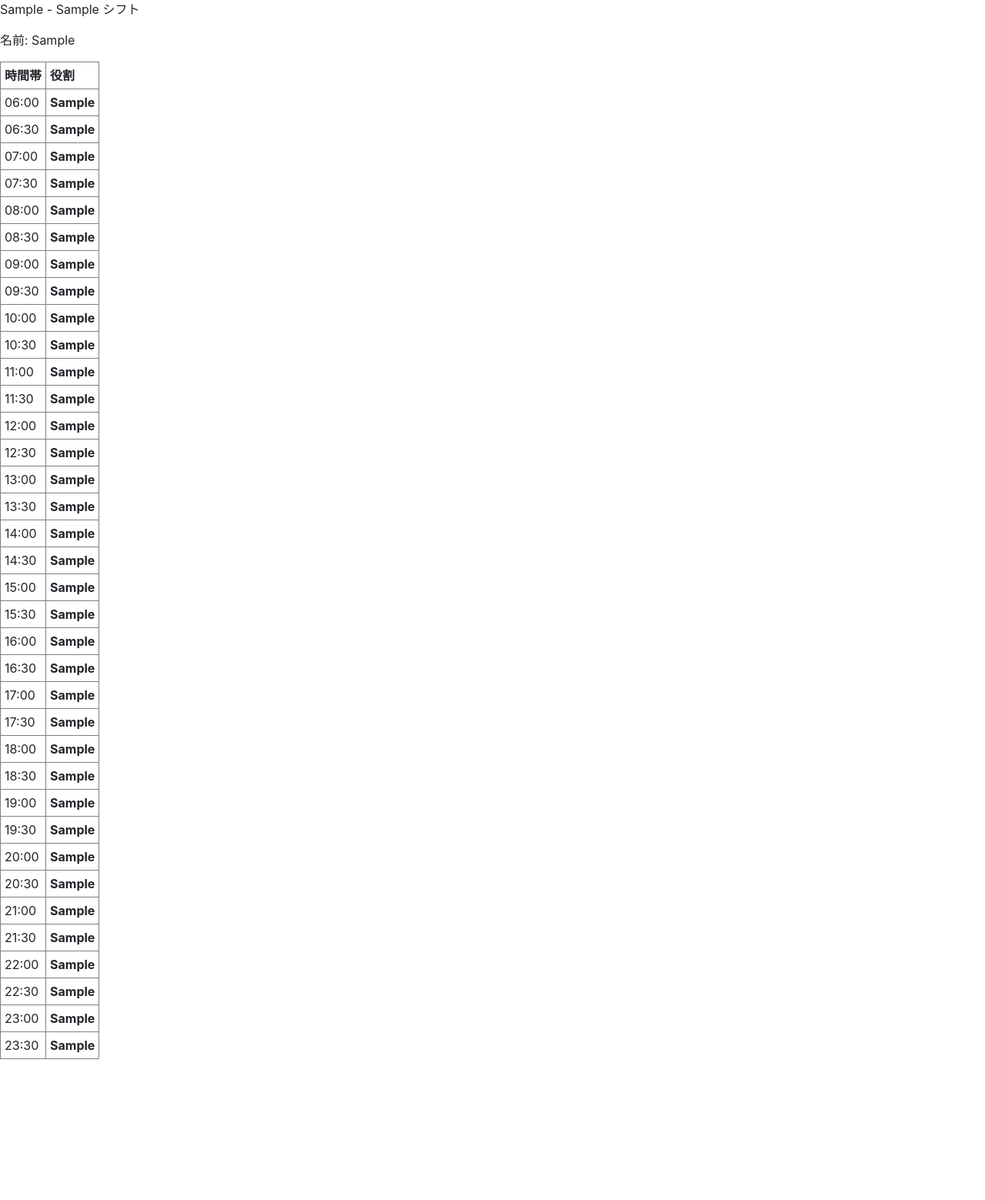
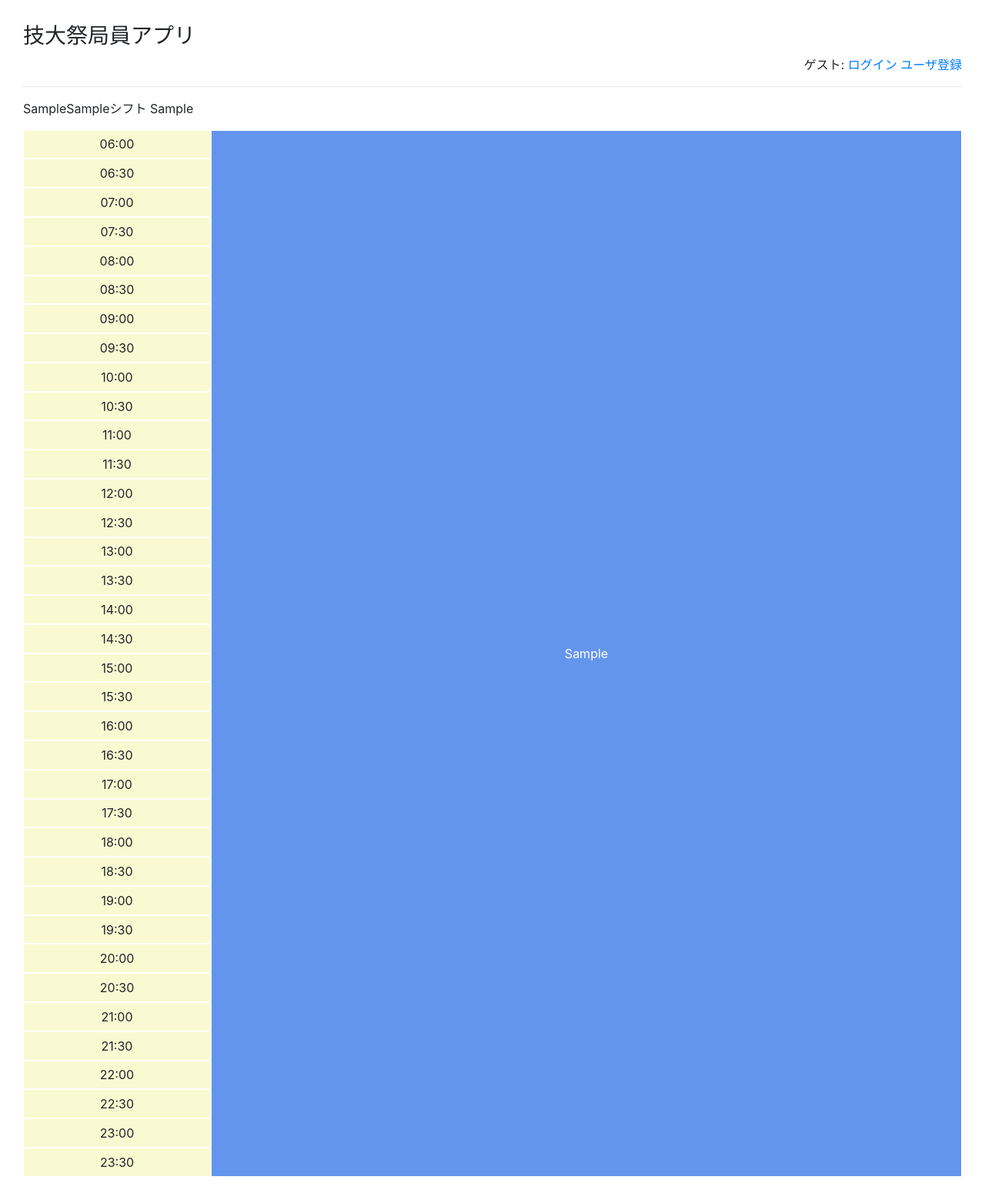
Before and after one commit to youichiro/nutfes-staff-app, a Django app: page /shift/1/ in a window 1280 px wide. Shown: the whole page at 77% size. Before the commit the page ends 1376 px from the top, so only its background shows below. Run offline with Django 3.2, Linux system fonts and the light colour scheme; tables that the repository leaves empty hold one stand-in row (values such as "Sample post"); some libraries are stand-ins or nearby versions.

Commit message:
showing shift

```diff
--- a/shift/models.py
+++ b/shift/models.py
@@ -6,6 +6,7 @@ class Shift(models.Model):
     user = models.CharField(max_length=30)
     day = models.CharField(max_length=10)
     weather = models.CharField(max_length=10)
+    shift_id = models.IntegerField()
     t0600 = models.CharField(max_length=100, null=True, blank=True, default=None)
     t0630 = models.CharField(max_length=100, null=True, blank=True, default=None)
     t0700 = models.CharField(max_length=100, null=True, blank=True, default=None)
--- a/shift/scripts/const.py
+++ b/shift/scripts/const.py
@@ -36,3 +36,42 @@ row_to_time_str = {
     38: 't2300',
     39: 't2330',
 }
+
+time_to_time = {
+    't0600': '06:00',
+    't0630': '06:30',
+    't0700': '07:00',
+    't0730': '07:30',
+    't0800': '08:00',
+    't0830': '08:30',
+    't0900': '09:00',
+    't0930': '09:30',
+    't1000': '10:00',
+    't1030': '10:30',
+    't1100': '11:00',
+    't1130': '11:30',
+    't1200': '12:00',
+    't1230': '12:30',
+    't1300': '13:00',
+    't1330': '13:30',
+    't1400': '14:00',
+    't1430': '14:30',
+    't1500': '15:00',
+    't1530': '15:30',
+    't1600': '16:00',
+    't1630': '16:30',
+    't1700': '17:00',
+    't1730': '17:30',
+    't1800': '18:00',
+    't1830': '18:30',
+    't1900': '19:00',
+    't1930': '19:30',
+    't2000': '20:00',
+    't2030': '20:30',
+    't2100': '21:00',
+    't2130': '21:30',
+    't2200': '22:00',
+    't2230': '22:30',
+    't2300': '23:00',
+    't2330': '23:30',
+}
--- a/shift/urls.py
+++ b/shift/urls.py
@@ -3,6 +3,6 @@ from . import views
 
 
 urlpatterns = [
-    path('whole/', views.ShiftListView.as_view(), name='whole_shift'),
+    path('', views.ShiftListView.as_view(), name='whole_shift'),
     path('<int:id>/', views.ShiftDetailView.as_view(), name='personal_shift'),
 ]
--- a/shift/views.py
+++ b/shift/views.py
@@ -1,13 +1,66 @@
 from django.views.generic import ListView, DetailView
 from .models import Shift
+from .scripts.const import time_to_time
+
+
+def prepare_task_list(tasks):
+    tasks = tasks[::-1]
+    count = 1
+    task_count = []
+    for i, task in enumerate(tasks):
+        if i == 0:
+            continue
+        count = count + 1 if task == tasks[i - 1] else 1
+        task_count.append([task, count])
+    task_count = task_count[::-1] + [[tasks[0], 1]]
+    return task_count
 
 
 class ShiftListView(ListView):
     model = Shift
     template_name = 'shift/shift_list.html'
 
+    def get_queryset(self):
+        queryset = Shift.objects.filter(shift_id=1)
+        day_request = self.request.GET.get('day')
+        weather_request = self.request.GET.get('weather')
+        shift_id_request = self.request.GET.get('shift_id')
+        if day_request:
+            queryset = Shift.objects.filter(day=day_request)
+        if weather_request:
+            queryset = Shift.objects.filter(weather=weather_request)
+        if shift_id_request:
+            queryset = Shift.objects.filter(shift_id=shift_id_request)
+        return queryset
+
+    def get_context_data(self, *, object_list=None, **kwargs):
+        context = super().get_context_data()
+        queryset = self.get_queryset()
+
+        first_query = queryset.first()
+        times = [time_to_time[k] for k in first_query.__dict__.keys() if k[0] == 't']
+        context['times'] = times
+
+        tasks_set = []
+        for shift in queryset:
+            tasks = [v for k, v in shift.__dict__.items() if k[0] == 't']
+            tasks_set.append([shift.user, prepare_task_list(tasks)])
+        context['tasks_set'] = tasks_set
+
+        return context
+
 
 class ShiftDetailView(DetailView):
     model = Shift
     template_name = 'shift/shift_detail.html'
     pk_url_kwarg = 'id'
+
+    def get_context_data(self, **kwargs):
+        context = super().get_context_data()
+        shift = self.get_object()
+        attr_list = [[time_to_time[k], v] for k, v in shift.__dict__.items() if k[0] == 't']
+        times = [attr[0] for attr in attr_list]
+        tasks = [attr[1] for attr in attr_list]
+        context['times'] = times
+        context['tasks'] = prepare_task_list(tasks)
+        return context
--- a/static/css/styles.css
+++ b/static/css/styles.css
@@ -0,0 +1,111 @@
+body {
+    padding: 30px 30px 30px 30px;
+}
+
+#header .user_status {
+    text-align: right;
+}
+
+#----------nav---------- {}
+
+.nav {
+    display: table;
+    width: 100%;
+    background: #EEEEEE;
+}
+
+.nav__item {
+    display: table-cell;
+    text-align: center;
+    vertical-align: middle;
+    width: 25%;
+}
+
+.nav__item + .nav__item {
+    border-left: 1px solid #CCCCCC;
+}
+
+.nav__item a {
+    display: block;
+    padding: 15px 0;
+    color: #666666;
+    text-decoration: none;
+}
+
+#----------time_table---------- {}
+
+.float_2col {
+    overflow: hidden;
+}
+
+.float_left {
+    float: left;
+    width: 20%;
+}
+
+.float_right {
+    float: right;
+    width: 80%;
+}
+
+
+.time_cell {
+    background: lightgoldenrodyellow;
+    padding: 10px 10px 10px 10px;
+    display: flex;
+    justify-content: center;
+    align-items: center;
+    border: white solid 1px;
+}
+
+.task_cell {
+    background: cornflowerblue;
+    padding: 10px 10px 10px 10px;
+    display: flex;
+    justify-content: center;
+    align-items: center;
+    border: white solid 1px;
+    color: white;
+}
+
+.non_cell {
+    background: #CCCCCC;
+}
+
+.batu_cell {
+    background: #CCCCCC;
+}
+
+.rest_cell {
+    background: lightgreen;
+    color: black;
+}
+
+.park_cell {
+    background: lightcoral;
+}
+
+
+#----------whole_time_table---------- {}
+
+.slide_wrap {
+    background: #CCCCCC;
+    display: flex;
+    width: 100%;
+    margin: 0 auto;
+    overflow: scroll;
+}
+
+.time_slide_box {
+    border: white solid 1px;
+    min-width: 3cm;
+}
+
+.user_slide_box {
+    border: white solid 1px;
+    min-width: 4cm;
+}
+
+.name_cell {
+    background: darkorange;
+}
--- a/templates/base.html
+++ b/templates/base.html
@@ -9,6 +9,18 @@
     <link rel="stylesheet" href="https://stackpath.bootstrapcdn.com/bootstrap/4.1.0/css/bootstrap.min.css" integrity="sha384-9gVQ4dYFwwWSjIDZnLEWnxCjeSWFphJiwGPXr1jddIhOegiu1FwO5qRGvFXOdJZ4" crossorigin="anonymous">
 </head>
 <body>
+    <div id="header">
+        <h3>技大祭局員アプリ</h3>
+        <div class="user_status">
+            {% if user.is_authenticated %}
+                <p>ログイン中: {{ user.name }} <a href="{% url 'logout' %}">logout</a></p>
+            {% else %}
+                <p>ゲスト: <a href="{% url 'login' %}">ログイン</a> <a href="{% url 'registration' %}">ユーザ登録</a></p>
+            {% endif %}
+        </div>
+        <hr>
+    </div>
+
     <div id="main">
         {% block content %}{% endblock %}
     </div>
--- /dev/null
+++ b/templates/shift/base_timetable.html
@@ -0,0 +1,15 @@
+{% for task in tasks %}
+    {% ifchanged task.0 %}
+        {% if not task.0 %}
+            <div class="task_cell non_cell" style="height: {{ task.1 }}cm;"> </div>
+        {% elif task.0 == '×' %}
+            <div class="task_cell batu_cell" style="height: {{ task.1 }}cm;">{{ task.0 }}</div>
+        {% elif task.0 == '休憩' %}
+            <div class="task_cell rest_cell" style="height: {{ task.1 }}cm;">{{ task.0 }}</div>
+        {% elif task.0 == 'フレパ' %}
+            <div class="task_cell park_cell" style="height: {{ task.1 }}cm;">{{ task.0 }}</div>
+        {% else %}
+            <div class="task_cell" style="height: {{ task.1 }}cm;">{{ task.0 }}</div>
+        {% endif %}
+    {% endifchanged %}
+{% endfor %}
--- a/templates/shift/shift_detail.html
+++ b/templates/shift/shift_detail.html
@@ -1,121 +1,17 @@
 {% extends 'base.html' %}
 
 {% block content %}
-    <p>{{ shift.day }} - {{ shift.weather }} シフト</p>
-    <p>名前: {{ shift.user }}</p>
+    <p>{{ shift.day }}{{ shift.weather }}シフト  {{ shift.user }}</p>
 
-    <table border="1" cellspacing="0" cellpadding="5">
-        <tr>
-            <th>時間帯</th> <th>役割</th>
-        </tr>
-        <tr>
-            <td>06:00</td> <th>{{ shift.t0600 }}</th>
-        </tr>
-        <tr>
-            <td>06:30</td> <th>{{ shift.t0630 }}</th>
-        </tr>
-        <tr>
-            <td>07:00</td> <th>{{ shift.t0700 }}</th>
-        </tr>
-        <tr>
-            <td>07:30</td> <th>{{ shift.t0730 }}</th>
-        </tr>
-        <tr>
-            <td>08:00</td> <th>{{ shift.t0800 }}</th>
-        </tr>
-        <tr>
-            <td>08:30</td> <th>{{ shift.t0830 }}</th>
-        </tr>
-        <tr>
-            <td>09:00</td> <th>{{ shift.t0900 }}</th>
-        </tr>
-        <tr>
-            <td>09:30</td> <th>{{ shift.t0930 }}</th>
-        </tr>
-        <tr>
-            <td>10:00</td> <th>{{ shift.t1000 }}</th>
-        </tr>
-        <tr>
-            <td>10:30</td> <th>{{ shift.t1030 }}</th>
-        </tr>
-        <tr>
-            <td>11:00</td> <th>{{ shift.t1100 }}</th>
-        </tr>
-        <tr>
-            <td>11:30</td> <th>{{ shift.t1130 }}</th>
-        </tr>
-        <tr>
-            <td>12:00</td> <th>{{ shift.t1200 }}</th>
-        </tr>
-        <tr>
-            <td>12:30</td> <th>{{ shift.t1230 }}</th>
-        </tr>
-        <tr>
-            <td>13:00</td> <th>{{ shift.t1300 }}</th>
-        </tr>
-        <tr>
-            <td>13:30</td> <th>{{ shift.t1330 }}</th>
-        </tr>
-        <tr>
-            <td>14:00</td> <th>{{ shift.t1400 }}</th>
-        </tr>
-        <tr>
-            <td>14:30</td> <th>{{ shift.t1430 }}</th>
-        </tr>
-        <tr>
-            <td>15:00</td> <th>{{ shift.t1500 }}</th>
-        </tr>
-        <tr>
-            <td>15:30</td> <th>{{ shift.t1530 }}</th>
-        </tr>
-        <tr>
-            <td>16:00</td> <th>{{ shift.t1600 }}</th>
-        </tr>
-        <tr>
-            <td>16:30</td> <th>{{ shift.t1630 }}</th>
-        </tr>
-        <tr>
-            <td>17:00</td> <th>{{ shift.t1700 }}</th>
-        </tr>
-        <tr>
-            <td>17:30</td> <th>{{ shift.t1730 }}</th>
-        </tr>
-        <tr>
-            <td>18:00</td> <th>{{ shift.t1800 }}</th>
-        </tr>
-        <tr>
-            <td>18:30</td> <th>{{ shift.t1830 }}</th>
-        </tr>
-        <tr>
-            <td>19:00</td> <th>{{ shift.t1900 }}</th>
-        </tr>
-        <tr>
-            <td>19:30</td> <th>{{ shift.t1930 }}</th>
-        </tr>
-        <tr>
-            <td>20:00</td> <th>{{ shift.t2000 }}</th>
-        </tr>
-        <tr>
-            <td>20:30</td> <th>{{ shift.t2030 }}</th>
-        </tr>
-        <tr>
-            <td>21:00</td> <th>{{ shift.t2100 }}</th>
-        </tr>
-        <tr>
-            <td>21:30</td> <th>{{ shift.t2130 }}</th>
-        </tr>
-        <tr>
-            <td>22:00</td> <th>{{ shift.t2200 }}</th>
-        </tr>
-        <tr>
-            <td>22:30</td> <th>{{ shift.t2230 }}</th>
-        </tr>
-        <tr>
-            <td>23:00</td> <th>{{ shift.t2300 }}</th>
-        </tr>
-        <tr>
-            <td>23:30</td> <th>{{ shift.t2330 }}</th>
-        </tr>
+    <div class="float_2col">
+        <div class="float_left">
+            {% for time in times %}
+                <div class="time_cell" style="height: 1cm;">{{ time }}</div>
+            {% endfor %}
+        </div>
+        <div class="float_right">
+            {% include 'shift/base_timetable.html' with tasks=tasks %}
+        </div>
+    </div>
 
-    </table>
 {% endblock %}
```
Also changed, not shown: shift/scripts/process_excels.py (+9 -9 lines), templates/shift/shift_list.html (+32 -3 lines), shift/migrations/0003_shift_shift_id.py (added).
